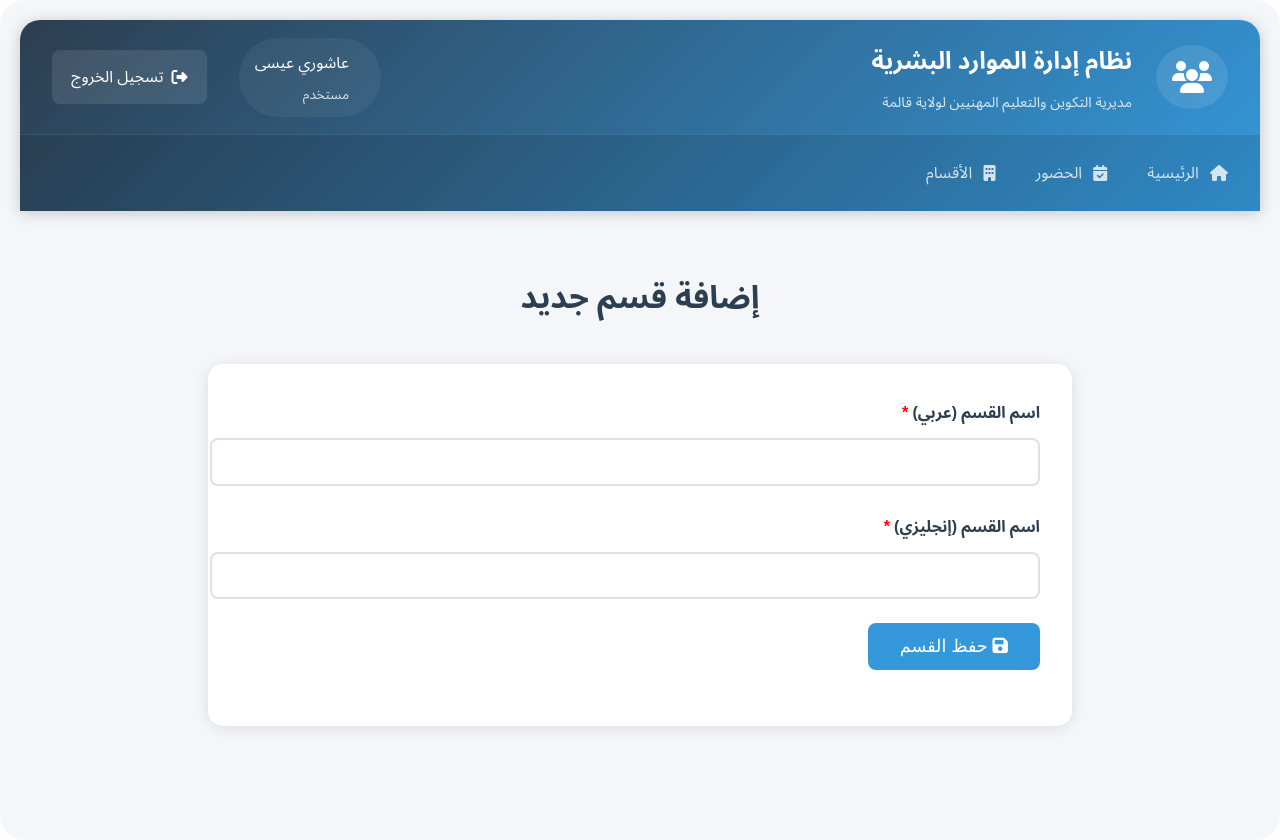
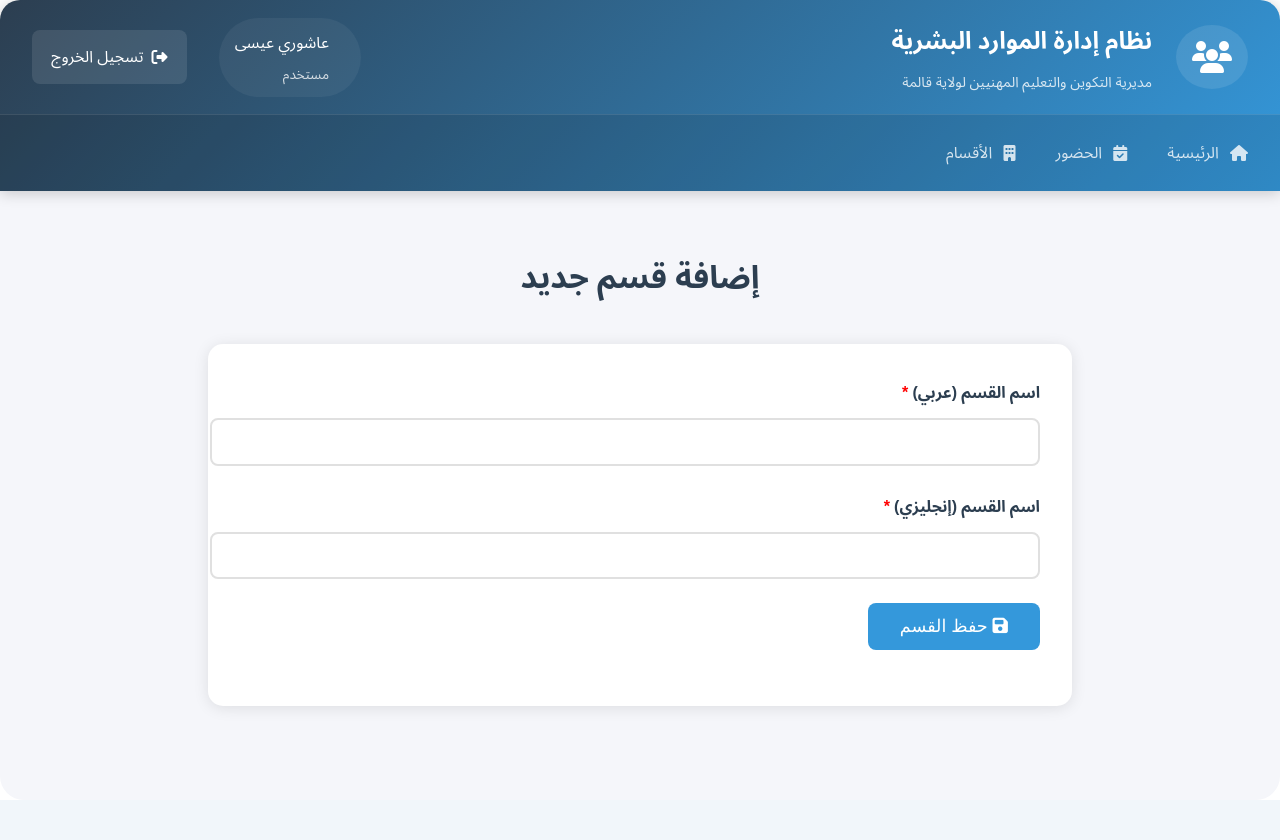
Before and after one commit to AissxAch/GRH-Dfep-Guelma, a PHP site: page /add_department.php in a window 1280 px wide. After the commit the page ends 800 px from the top, so only its background shows below. Run offline with PHP 8.4, Linux system fonts and the light colour scheme; a user stored in the database is signed in.

Commit message:
Update CSS link and adjust dashboard container padding in add department page

```diff
--- a/add_department.php
+++ b/add_department.php
@@ -49,12 +49,12 @@ if ($_SERVER['REQUEST_METHOD'] === 'POST') {
     <meta name="viewport" content="width=device-width, initial-scale=1.0">
     <title>إضافة قسم جديد - GRH Depf</title>
     <link rel="stylesheet" href="CSS/icons.css">
+    <link rel="stylesheet" href="CSS/style.css">
     <style>
         /* Reuse existing styles from add_employee.css */
         .dashboard-container {
             background: #f5f6fa;
             min-height: 100vh;
-            padding: 20px;
         }
 
         .form-container {
```
